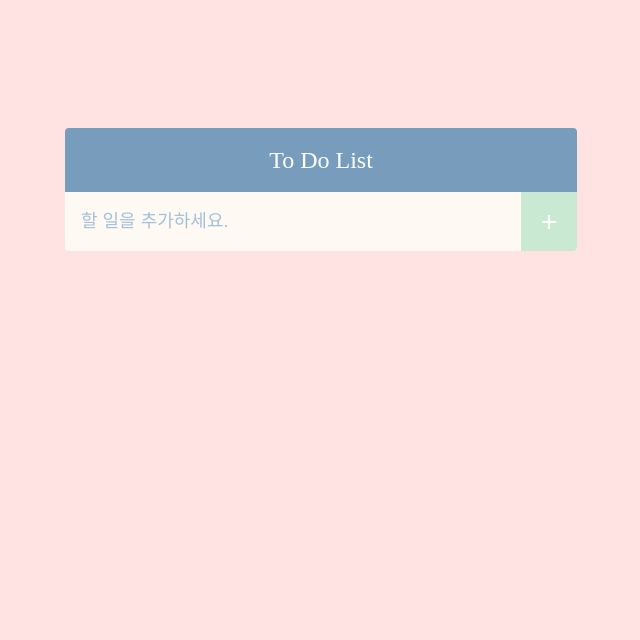
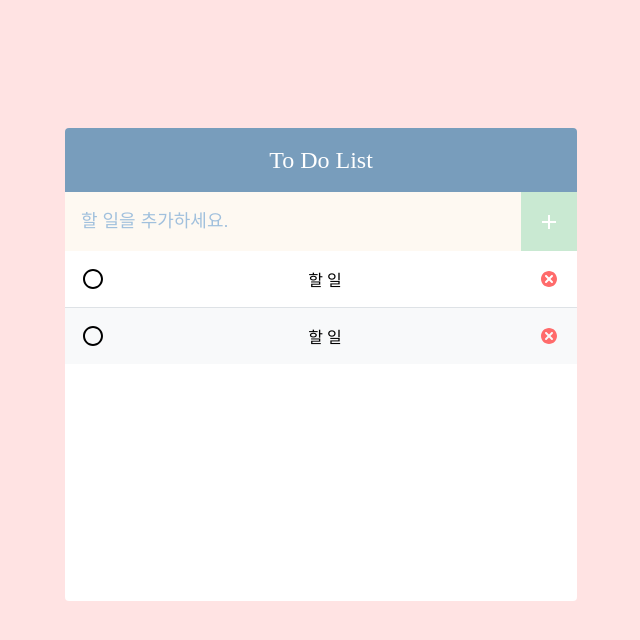
Before and after one commit to iamjinpark/ToDoList, a React (Vite) app: page / in a window 1280 px wide. Shown: the top 640 px of the page, without its empty margins (319-959 px from the left). Built offline with nearby package versions, Linux system fonts and the light colour scheme.

Commit message:
feat : TodoList, TodoListItem 컴포넌트 생성

```diff
--- a/src/App.tsx
+++ b/src/App.tsx
@@ -1,12 +1,14 @@
 import './styles/App.css';
 import TodoTemplate from './components/TodoTemplate';
 import AddTodo from './components/AddTodo';
+import TodoList from './components/TodoList';
 
 function App() {
   return (
     <div>
       <TodoTemplate>
         <AddTodo />
+        <TodoList />
       </TodoTemplate>
     </div>
   );
--- /dev/null
+++ b/src/components/TodoList.tsx
@@ -0,0 +1,13 @@
+import TodoListItem from './TodoListItem';
+import { StyledList } from '../styles/components/TodoList';
+
+function TodoList() {
+  return (
+    <StyledList>
+      <TodoListItem />
+      <TodoListItem />
+    </StyledList>
+  );
+}
+
+export default TodoList;
--- /dev/null
+++ b/src/components/TodoListItem.tsx
@@ -0,0 +1,24 @@
+import { RiCheckboxBlankCircleLine } from 'react-icons/ri';
+import { TiDelete } from 'react-icons/ti';
+import {
+  StyledListItem,
+  StyledCheckBox,
+  StyleListItemText,
+  StyledRemoveButton,
+} from '../styles/components/TodoList';
+
+function TodoListItem() {
+  return (
+    <StyledListItem>
+      <StyledCheckBox>
+        <RiCheckboxBlankCircleLine />
+        <StyleListItemText className="text">할 일</StyleListItemText>
+      </StyledCheckBox>
+      <StyledRemoveButton className="remove">
+        <TiDelete />
+      </StyledRemoveButton>
+    </StyledListItem>
+  );
+}
+
+export default TodoListItem;
--- /dev/null
+++ b/src/styles/components/TodoList.ts
@@ -0,0 +1,62 @@
+import styled, { css } from 'styled-components';
+
+const StyledList = styled.div`
+  min-height: 350px;
+  max-height: 600px;
+  overflow-y: scroll;
+`;
+
+const StyledListItem = styled.div`
+  padding: 1rem;
+  display: flex;
+  align-items: center;
+  &:nth-child(even) {
+    background: #f8f9fa;
+  }
+  & + & {
+    border-top: 1px solid #dee2e6;
+  }
+`;
+
+const StyledCheckBox = styled.div<{ checked: boolean }>`
+  cursor: pointer;
+  flex: 1;
+  display: flex;
+  align-items: center;
+
+  svg {
+    font-size: 1.5rem;
+    color: ${({ checked }) => (checked ? '#22b8cf' : 'inherit')};
+  }
+`;
+
+const StyleListItemText = styled.div<{ checked: boolean }>`
+  margin-left: 0.5rem;
+  flex: 1;
+  color: ${({ checked }) => (checked ? '#adb5bd' : 'inherit')};
+  ${({ checked }) =>
+    checked &&
+    css`
+      text-decoration: line-through;
+    `}
+`;
+
+const StyledRemoveButton = styled.div`
+  display: flex;
+  align-items: center;
+  font-size: 1.5rem;
+  color: #ff6b6b;
+  cursor: pointer;
+
+  &:hover {
+    color: #ff8787;
+  }
+`;
+
+export {
+  StyledList,
+  StyledListItem,
+  StyledCheckBox,
+  StyleListItemText,
+  StyledRemoveButton,
+};
```
